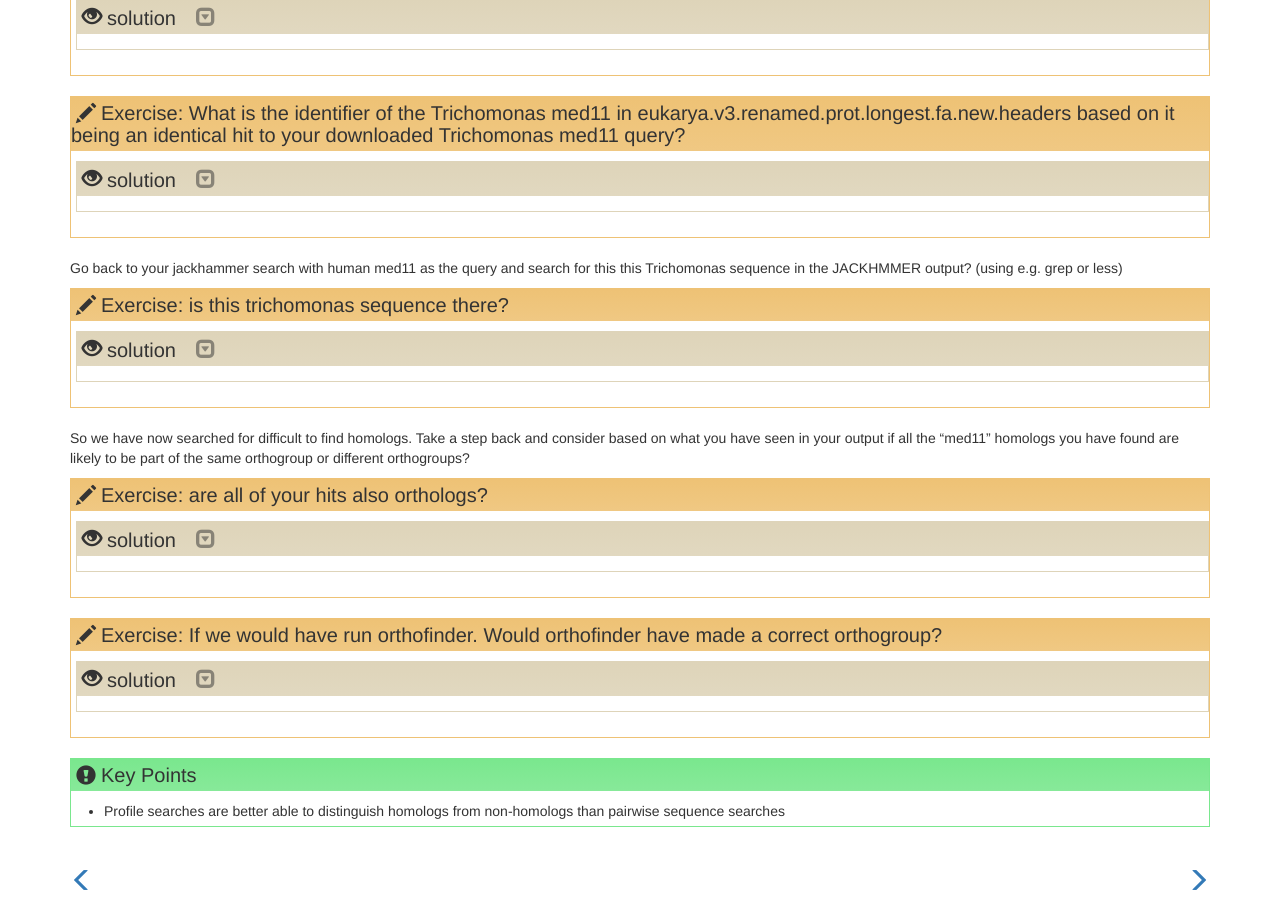
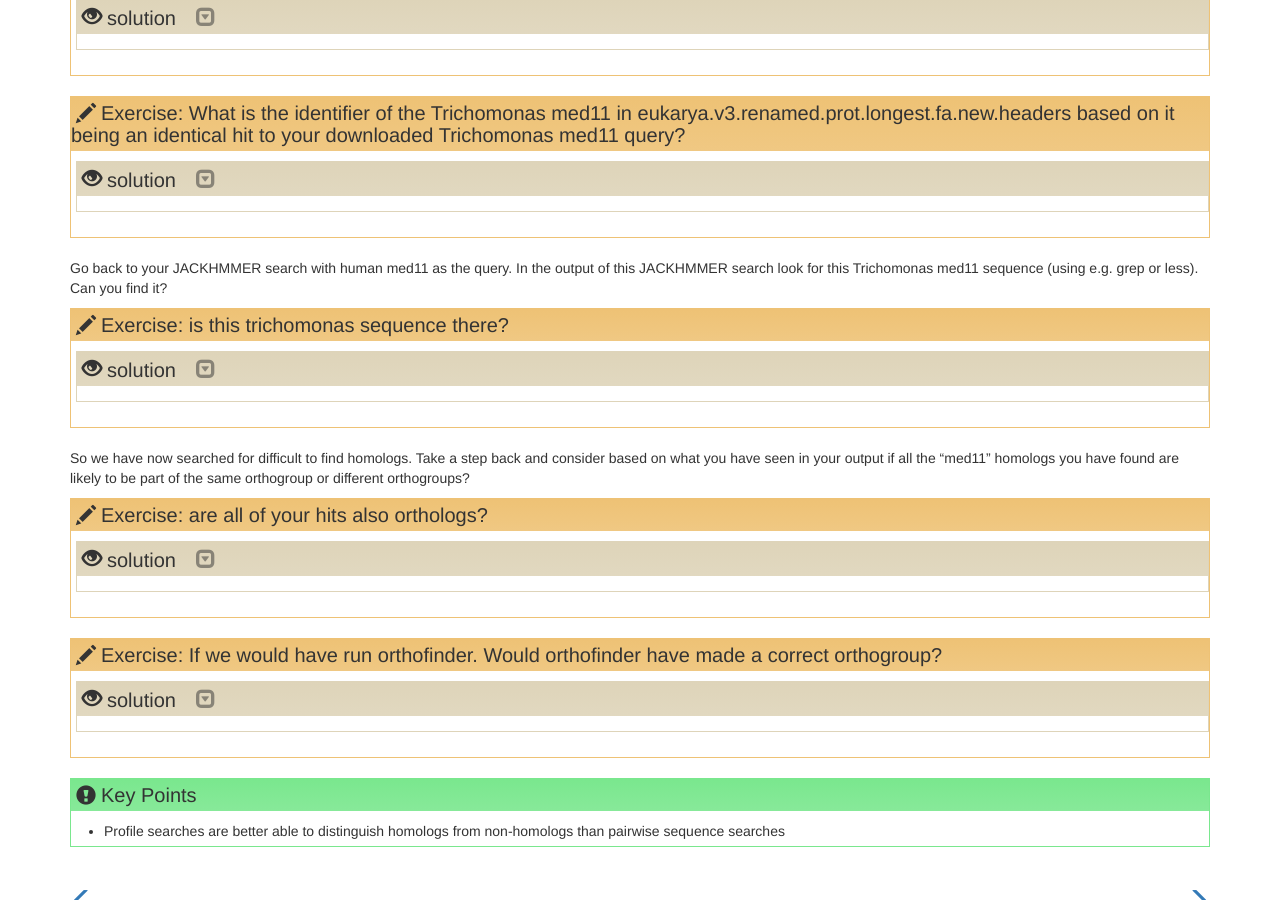
Before and after one commit to TeamMGE/GenomeBioinformaticsCourse, a Jekyll site: the page built from _episodes/61-COOIII.md, in a window 1280 px wide and 900 px high, scrolled down 2313 px. Built offline with Jekyll 4.4.1, drawn with Linux system fonts in a browser that asks for light colours.

Commit message:
Update 61-COOIII.md

```diff
--- a/_episodes/61-COOIII.md
+++ b/_episodes/61-COOIII.md
@@ -139,7 +139,7 @@ Then do a JACKHMMER search as described above for this query. Store the output i
 >{: .solution}
 {: .challenge}
 
-Go back to your jackhammer search with human med11 as the query and search for this this Trichomonas sequence in the JACKHMMER output? (using e.g. grep or less)
+Go back to your JACKHMMER search with human med11 as the query. In the output of this JACKHMMER search look for this Trichomonas med11 sequence (using e.g. grep or less). Can you find it?
 
 > ## Exercise: is this trichomonas sequence there?
 >
@@ -162,8 +162,8 @@ So we have now searched for difficult to find homologs. Take a step back and con
 > ## Exercise: If we would have run orthofinder. Would orthofinder have made a correct orthogroup?
 >
 >> ## solution
->> Likely orthofinder would fail, because the blast output cannot connect all orthologs. Consequently you get disconnected clusters or singleton sequences in your blast BBH network/graph.
+>> Likely orthofinder would fail, because the blast (i.e. sequence vs seqeunce without profiles) output cannot connect all orthologs. Consequently you get disconnected clusters or singleton sequences in your blast BBH network/graph.
 >>
->> If you would want a network that connects these sequences you need profile searches network to start from. Although even then, how would Trichomonas ever make a bidirectional/reciporcal best hit?
+>> If you would want a network that connects these sequences you would need a profile searches network to start from. Although that might not solve all the problems because even when you would that e.g. the Trichomonas sequence would never make a bidirectional/reciporcal best hit because it cannot get its profile going.
 >{: .solution}
 {: .challenge}
```
